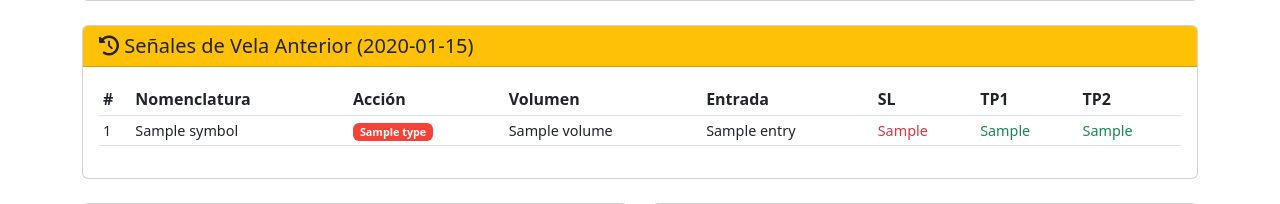
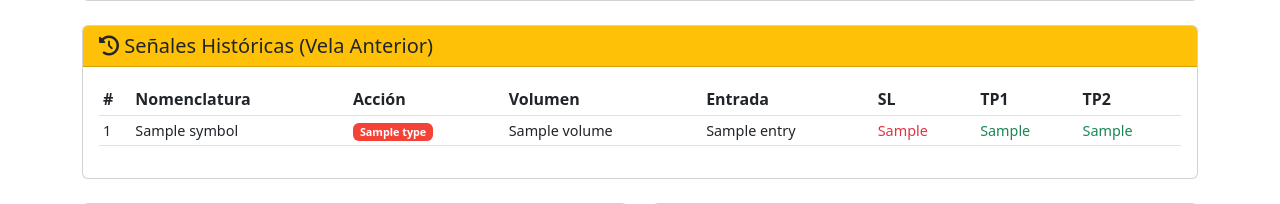
Before and after one commit to Willer5000/cryptotrendwgta, a Flask app: template templates/index.html in a window 1280 px wide. Shown: the part 1830-2034 px from the top of the page. Run offline with Flask 3, Linux system fonts and the light colour scheme; the template is opened without the code that fills it: most values are stand-ins (such as "Sample title", 1, 10 or a date in 2020); some libraries are stand-ins or nearby versions.

Commit message:
Update index.html

```diff
--- a/templates/index.html
+++ b/templates/index.html
@@ -253,7 +253,7 @@
         <!-- Tabla de Señales Históricas -->
         <div class="card mb-4">
             <div class="card-header bg-warning text-dark">
-                <h2 class="h5 mb-0"><i class="fas fa-history"></i> Señales de Vela Anterior ({{ params.timeframe }})</h2>
+                <h2 class="h5 mb-0"><i class="fas fa-history"></i> Señales Históricas (Vela Anterior)</h2>
             </div>
             <div class="card-body">
                 {% if historical_signals %}
@@ -272,7 +272,7 @@
                             </tr>
                         </thead>
                         <tbody>
-                            {% for signal in historical_signals|reverse %}
+                            {% for signal in historical_signals %}
                             <tr class="historical-row {{ 'long-bg' if signal.type == 'LONG' else 'short-bg' }}">
                                 <td>{{ loop.index }}</td>
                                 <td>{{ signal.symbol }}</td>
```
